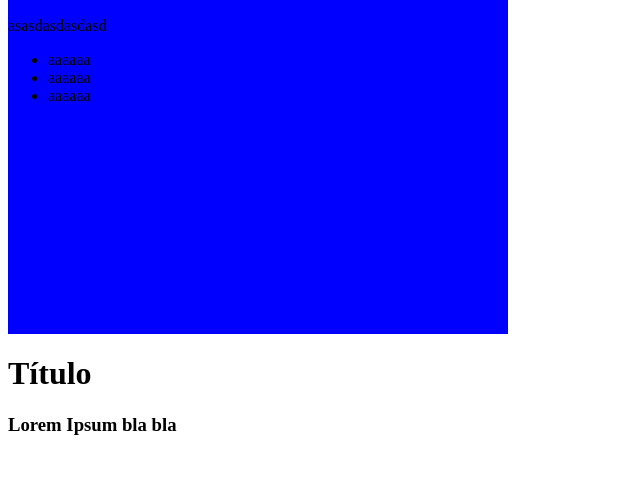
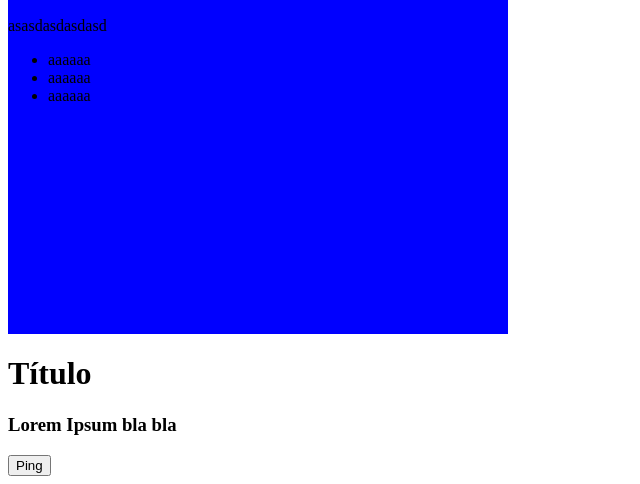
Before and after one commit to B-Cut/teste, a plain HTML site: page index.html in a window 1280 px wide. Shown: the part 674-1158 px from the top of the page, without its empty margins (0-640 px from the left). Before the commit the page ends 1129 px from the top, so only its background shows below. Drawn offline with Linux system fonts and the light colour scheme.

Commit message:
botão ping

```diff
--- a/index.html
+++ b/index.html
@@ -24,6 +24,10 @@
 	<h1>Título</h1>
 	<h3>Lorem Ipsum bla bla</h3>
 
+	<div>
+		<button type="button" id="button1" onclick="replyClick()">Ping</button>
+	</div>
+
 	<script src="main.js"></script>
 </body>
 </html>
--- a/main.js
+++ b/main.js
@@ -1 +1,5 @@
 alert("Experimentando o GIT");
+
+function replyClick(){
+    alert("Pong");
+}
```
